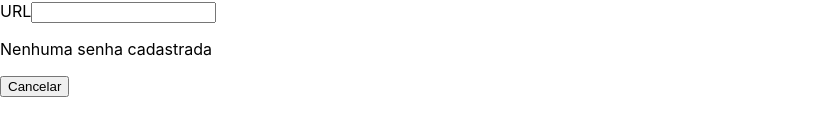
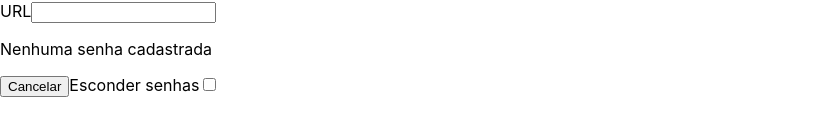
Before and after one commit to leandro-bcamargo/password-manager, a React (Vite) app: page / in a window 1280 px wide. Both pictures are taken after a click on the button "Cadastrar nova senha". Shown: the part 263-398 px from the top of the page, without its empty margins (0-836 px from the left). Built offline with nearby package versions, Linux system fonts and the light colour scheme.

Commit message:
Create hide passwords checkbox

```diff
--- a/src/components/Form.tsx
+++ b/src/components/Form.tsx
@@ -31,6 +31,8 @@ export default function Form({ handleClick }: FormProps) {
   });
 
   const [isFormValid, setIsFormValid] = useState(false);
+
+  const [hidePasswords, setHidePasswords] = useState(false);
 
   const INVALID_PASSWORD_CLASS = 'invalid-password-check';
   const VALID_PASSWORD_CLASS = 'valid-password-check';
@@ -102,6 +104,10 @@ export default function Form({ handleClick }: FormProps) {
       .filter((service) => service.serviceName !== name));
   }
 
+  function handleHidePass() {
+    setHidePasswords((prevState) => !prevState);
+  }
+
   return (
     <form action="submit" onSubmit={ handleSubmit }>
       <label htmlFor="service-name">Nome do serviço</label>
@@ -157,7 +163,7 @@ export default function Form({ handleClick }: FormProps) {
             <div key={ i }>
               <a href={ service.url }>{service.serviceName}</a>
               <p>{service.login}</p>
-              <p>{service.password}</p>
+              <p>{hidePasswords ? '******' : service.password}</p>
               <button
                 data-testid="remove-btn"
                 onClick={ handleRemove }
@@ -169,6 +175,13 @@ export default function Form({ handleClick }: FormProps) {
           );
         })}
       <button name="cancel" onClick={ handleClick }>Cancelar</button>
+      <label htmlFor="hide-passwords">Esconder senhas</label>
+      <input
+        type="checkbox"
+        id="hide-passwords"
+        name="hide-passwords"
+        onClick={ handleHidePass }
+      />
     </form>
   );
 }
```
